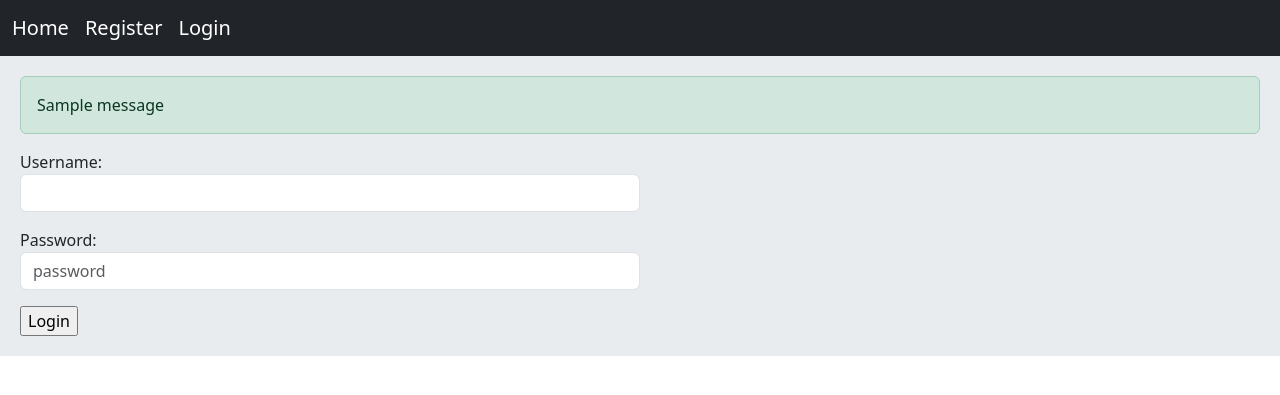
After one commit to doostiyan/social_network_project, a Django app: page /accounts/login/ in a window 1280 px wide. The commit adds this page. Shown: the top 395 px of the page. Run offline with Django 5.2, Linux system fonts and the light colour scheme; tables that the repository leaves empty hold one stand-in row (values such as "Sample post"); one stand-in notice (Sample message) is shown.

Commit message:
form register&login complete

```diff
--- /dev/null
+++ b/accounts/forms.py
@@ -0,0 +1,36 @@
+from django import forms
+from django.contrib.auth.models import User
+from django.core.exceptions import ValidationError
+
+
+class UserRegistrationForm(forms.Form):
+    username = forms.CharField(widget=forms.TextInput(attrs={'class': 'form-control'}))
+    email = forms.EmailField(widget=forms.EmailInput(attrs={'class': 'form-control'}))
+    password1 = forms.CharField(label='password',
+                                widget=forms.PasswordInput(attrs={'class': 'form-control', 'placeholder': 'password'}))
+    password2 = forms.CharField(label='confirm password',
+                                widget=forms.PasswordInput(attrs={'class': 'form-control', 'placeholder': 'password'}))
+
+    def clean_email(self):
+        email = self.cleaned_data['email']
+        if User.objects.filter(email=email).exists():
+            raise forms.ValidationError('this email already exists')
+        return email
+
+    def clean_username(self):
+        username = self.cleaned_data['username']
+        if User.objects.filter(username=username).exists():
+            raise forms.ValidationError('this username already exists')
+        return username
+
+    def clean(self):
+        cd = super().clean()
+        p1 = cd['password1']
+        p2 = cd['password2']
+        if p1 and p2 and p1 != p2:
+            raise ValidationError('passwords do not match')
+
+
+class UserLoginForm(forms.Form):
+    username = forms.CharField(widget=forms.TextInput(attrs={'class': 'form-control'}))
+    password = forms.CharField(widget=forms.PasswordInput(attrs={'class': 'form-control', 'placeholder': 'password'}))
--- a/accounts/urls.py
+++ b/accounts/urls.py
@@ -0,0 +1,9 @@
+from django.urls import path
+
+from accounts import views
+app_name = 'accounts'
+urlpatterns = [
+    path('register/', views.RegisterView.as_view(), name='user_register'),
+    path('login/', views.LoginView.as_view(), name='user_login'),
+    path('logout/', views.LogoutView.as_view(), name='user_logout'),
+]
--- a/accounts/views.py
+++ b/accounts/views.py
@@ -1,3 +1,65 @@
-from django.shortcuts import render
+from django.contrib import messages
+from django.contrib.auth import authenticate, login, logout
+from django.contrib.auth.mixins import LoginRequiredMixin
+from django.contrib.auth.models import User
+from django.shortcuts import render, redirect
+from django.views import View
 
-# Create your views here.
+from accounts.forms import UserRegistrationForm, UserLoginForm
+
+
+class RegisterView(View):
+    form_class = UserRegistrationForm
+    template_name = 'accounts/register.html'
+
+    def dispatch(self, request, *args, **kwargs):
+        if request.user.is_authenticated:
+            return redirect('home:home')
+        return super().dispatch(request, *args, **kwargs)
+
+    def get(self, request):
+        form = self.form_class()
+        return render(request, self.template_name, {'form': form})
+
+    def post(self, request):
+        form = self.form_class(request.POST)
+        if form.is_valid():
+            cd = form.cleaned_data
+            User.objects.create_user(cd['username'], cd['email'], cd['password1'])
+            messages.success(request, 'you register successfully', 'success')
+            return redirect('home:home')
+        return render(request, self.template_name, {'form': form})
+
+
+class LoginView(View):
+    form_class = UserLoginForm
+    template_name = 'accounts/login.html'
+
+    def dispatch(self, request, *args, **kwargs):
+        if request.user.is_authenticated:
+            return redirect('home:home')
+        return super().dispatch(request, *args, **kwargs)
+
+    def get(self, request):
+        form = self.form_class()
+        return render(request, self.template_name, {'form': form})
+
+    def post(self, request):
+        form = self.form_class(request.POST)
+        if form.is_valid():
+            cd = form.cleaned_data
+            user = authenticate(username=cd['username'], password=cd['password'])
+            if user is not None:
+                login(request, user)
+                messages.success(request, 'you logged in successfully', 'success')
+                return redirect('home:home')
+        messages.error(request, 'username or password incorrect', 'error')
+        return render(request, self.template_name, {'form': form})
+
+
+class LogoutView(LoginRequiredMixin, View):
+
+    def get(self, request):
+        logout(request)
+        messages.success(request, 'you logged out successfully', 'success')
+        return redirect('home:home')
--- a/social_network_Project/urls.py
+++ b/social_network_Project/urls.py
@@ -21,5 +21,6 @@ from django.urls import path, include
 urlpatterns = [
     path('admin/', admin.site.urls),
     path('', include('home.urls')),
+    path('accounts/', include('accounts.urls')),
 
 ]
--- /dev/null
+++ b/templates/accounts/login.html
@@ -0,0 +1,9 @@
+{% extends 'base.html' %}
+
+{% block content %}
+    <form action="" method="post" class="col-md-6">
+    {% csrf_token %}
+    {{ form.as_p }}
+    <input type="submit" value="Login">
+    </form>
+{% endblock %}
--- a/templates/base.html
+++ b/templates/base.html
@@ -6,7 +6,7 @@
     <link href="https://cdn.jsdelivr.net/npm/bootstrap@5.3.2/dist/css/bootstrap.min.css" rel="stylesheet"
           integrity="sha384-T3c6CoIi6uLrA9TneNEoa7RxnatzjcDSCmG1MXxSR1GAsXEV/Dwwykc2MPK8M2HN" crossorigin="anonymous">
     <style>
-        .jumbotron{
+        .jumbotron {
             padding: 20px;
             margin-bottom: 20px;
             background-color: #e9ecef;
@@ -15,6 +15,10 @@
 </head>
 <body>
 {% include 'inc/navbar.html' %}
-{% block content %} {% endblock %}
+<div class="jumbotron">
+    {% include 'inc/messages.html' %}
+    {% block content %} {% endblock %}
+</div>
+
 </body>
 </html>
--- /dev/null
+++ b/templates/inc/messages.html
@@ -0,0 +1,5 @@
+{% if messages %}
+    {% for msg in messages %}
+        <p class="alert alert-{{ msg.tags }}">{{ msg }}</p>
+    {% endfor %}
+{% endif %}
--- a/templates/inc/navbar.html
+++ b/templates/inc/navbar.html
@@ -1,5 +1,13 @@
 <nav class="navbar navbar-expand-lg navbar-dark bg-dark">
-  <div class="container-fluid">
-    <a class="navbar-brand" href="#">Navbar</a>
-  </div>
+    <div class="container-fluid">
+        <div class="navbar-nav">
+            <a class="navbar-brand" href="{% url 'home:home' %}">Home</a>
+            {% if request.user.is_authenticated %}
+                <a class="navbar-brand" href="{% url 'accounts:user_logout' %}">Logout</a>
+            {% else %}
+                <a class="navbar-brand" href="{% url 'accounts:user_register' %}">Register</a>
+                <a class="navbar-brand" href="{% url 'accounts:user_login' %}">Login</a>
+            {% endif %}
+        </div>
+    </div>
 </nav>
```
Also changed, not shown: accounts/authenticate.py (added, +19 -0 lines), social_network_Project/settings.py (+7 -1 lines), templates/accounts/register.html (added, +9 -0 lines), identifier.sqlite (added).
